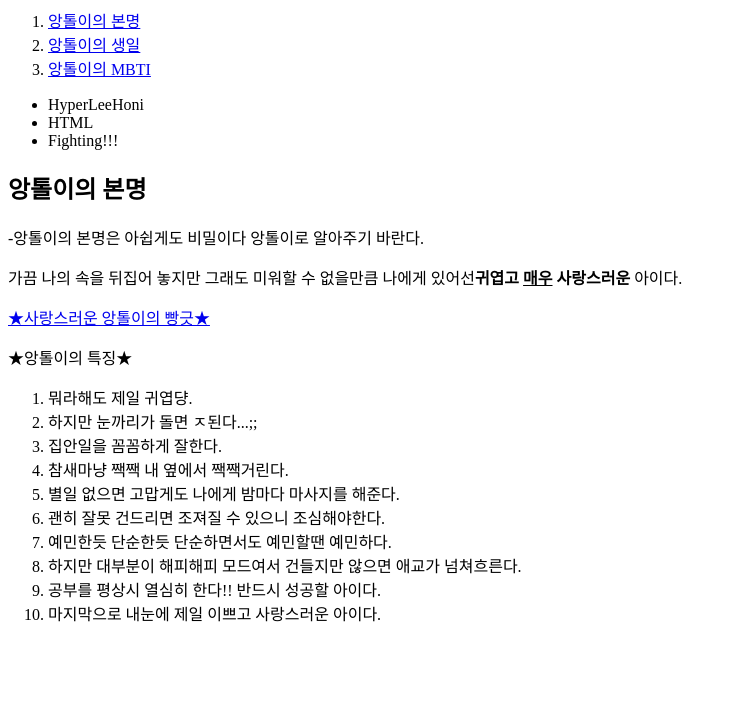
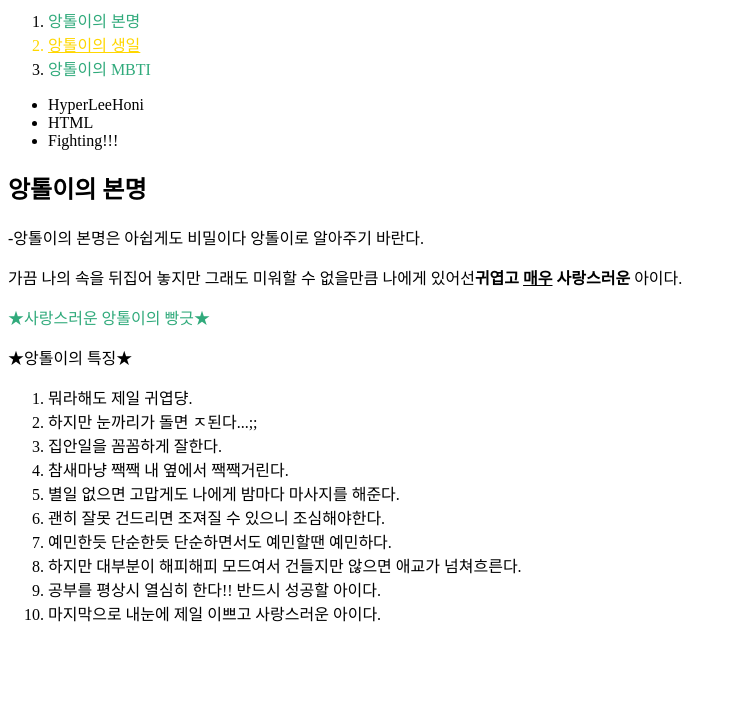
Before and after one commit to HyperLeeHoni/Hony-likes-an-angtol, a plain HTML site: page 1.html in a window 1280 px wide. Shown: the part 81-800 px from the top of the page, without its empty margins (0-737 px from the left). Drawn offline with Linux system fonts and the light colour scheme.

Commit message:
굠둥이 사진 교체

```diff
--- a/1.html
+++ b/1.html
@@ -3,15 +3,29 @@
 <head>
 <title>WEB1 - Welcome</title>
 <meta charset="utf-8">
+<style>
+a{
+    color:rgb(48, 170, 123);    text-decoration: none;
+}
+
+</style>
 
 </head>
 <bady>
     <h1><a href="index.html">앙톨이란 무엇인가?</a></h1>
 <ol>
     <li><a href="1.html"> 앙톨이의 본명</a></li>
+    <a href="2.html" style="color:gold;text-decoration:underline"><li> 앙톨이의 생일</li></a>
+    <li><a href="3.html"> 앙톨이의 MBTI</a></li>
+</ol>
+
+<!--
+<ol>
+    <li><a href="1.html"> 앙톨이의 본명</a></li>
     <li><a href="2.html"> 앙톨이의 생일</a></li>
     <li><a href="3.html"> 앙톨이의 MBTI</a></li>
 </ol>
+-->
 <ul>
     <li>HyperLeeHoni</li>
     <li>HTML</li>
@@ -22,7 +36,7 @@
 
 <p>가끔 나의 속을 뒤집어 놓지만 그래도 미워할 수 없을만큼 나에게 있어선<strong>귀엽고 <u>매우</u> 사랑스러운</strong> 아이다.</p>
 
-<p><a href="앙톨.jpg" target="_blank" title="html5">★사랑스러운 앙톨이의 빵긋★</a></p>
+<p><a href="앙톨MBTI.jpg" title="html5">★사랑스러운 앙톨이의 빵긋★</a></p>
 <p>★앙톨이의 특징★</p>
 <ol>
     <li>뭐라해도 제일 귀엽댱.</li>
```
Also changed, not shown: 3.html (+1 -1 lines).
